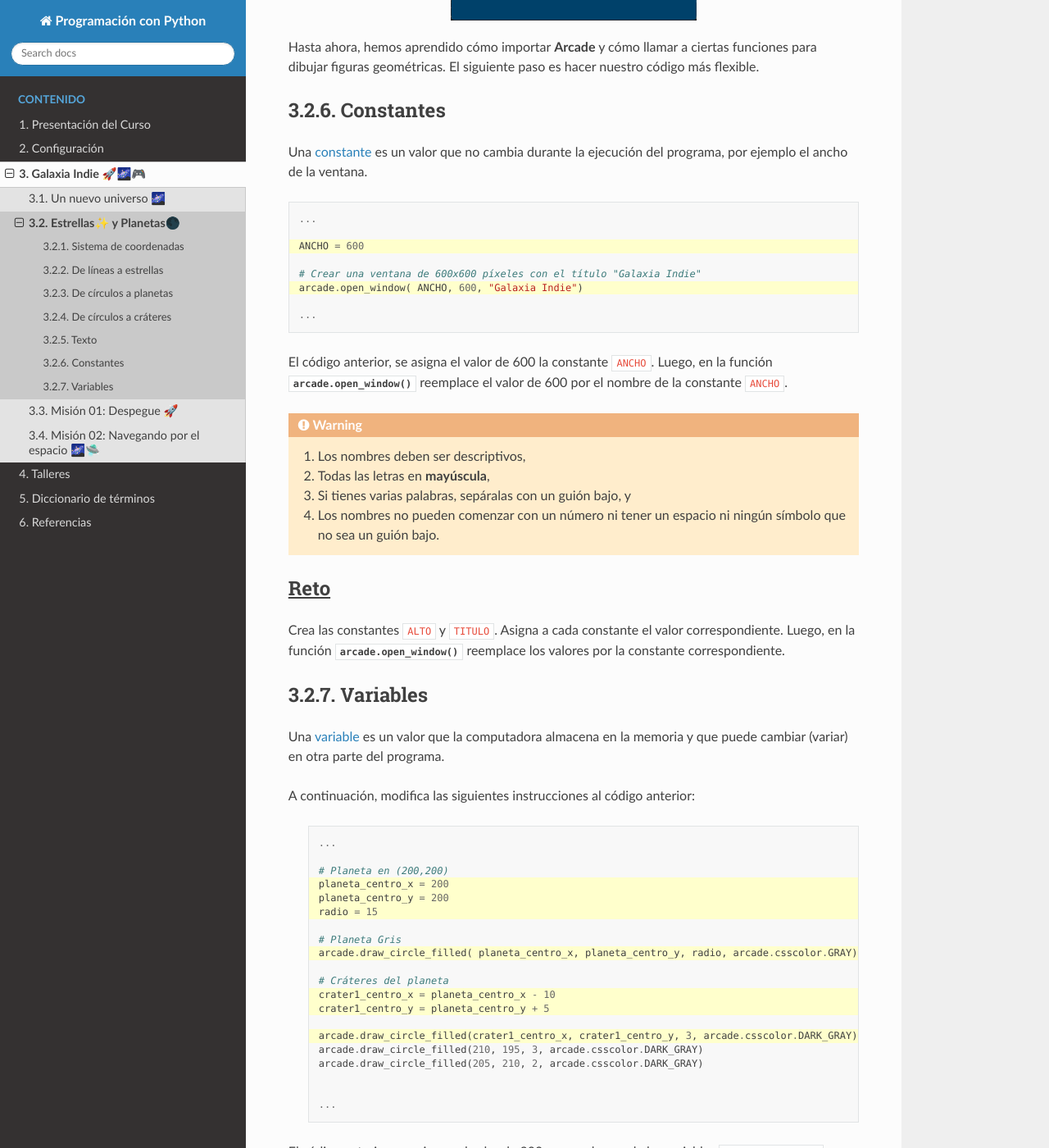
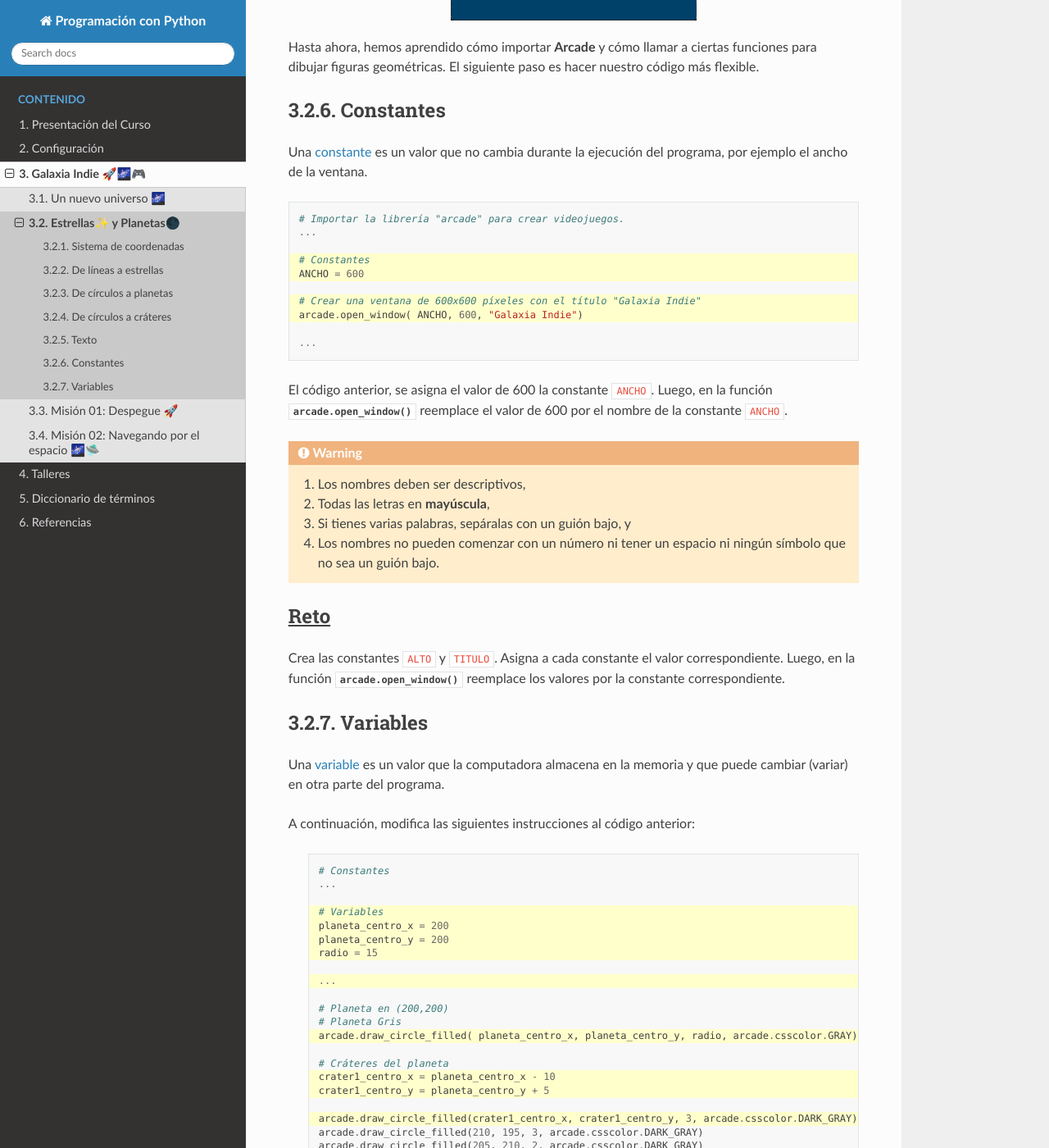
Before and after one commit to aavendan/programacion-python, a Sphinx documentation site: the page built from docs/source/sesiones/sesion02.rst, in a window 1280 px wide and 1400 px high, scrolled down 4726 px. Shown: the whole window at 82% size. Built offline with Sphinx 7.4.7 and the Read the Docs theme 3.1.0, drawn with Linux system fonts in a browser that asks for light colours.

Commit message:
reordering vars at top

```diff
--- a/docs/source/sesiones/sesion02.rst
+++ b/docs/source/sesiones/sesion02.rst
@@ -256,10 +256,12 @@ Una :term:`constante` es un valor que no cambia durante la ejecución del
 programa, por ejemplo el ancho de la ventana.
 
 .. code-block:: python
-    :emphasize-lines: 3,6
+    :emphasize-lines: 4-5,7-8
 
+    # Importar la librería "arcade" para crear videojuegos.
     ...
 
+    # Constantes
     ANCHO = 600
 
     # Crear una ventana de 600x600 píxeles con el título "Galaxia Indie"
@@ -290,10 +292,10 @@ los valores por la constante correspondiente.
   :collapsible: closed
 
   .. code-block:: python
-    :emphasize-lines: 4,5,8
+    :emphasize-lines: 4-5,6-7
 
     ...
-
+    # Constantes
     ANCHO = 600
     ALTO = 600
     TITULO = "Galaxia Indie"
@@ -312,15 +314,19 @@ que puede cambiar (variar) en otra parte del programa.
 A continuación, modifica las siguientes instrucciones al código anterior:
 
   .. code-block:: python
-    :emphasize-lines: 4-6,9,12-13,15
+    :emphasize-lines: 4-7,9,13,16-17,19
+
+    # Constantes
+    ...
+
+    # Variables
+    planeta_centro_x = 200
+    planeta_centro_y = 200
+    radio = 15
 
     ...
 
     # Planeta en (200,200)
-    planeta_centro_x = 200
-    planeta_centro_y = 200
-    radio = 15
-
     # Planeta Gris
     arcade.draw_circle_filled( planeta_centro_x, planeta_centro_y, radio, arcade.csscolor.GRAY)
 
```
